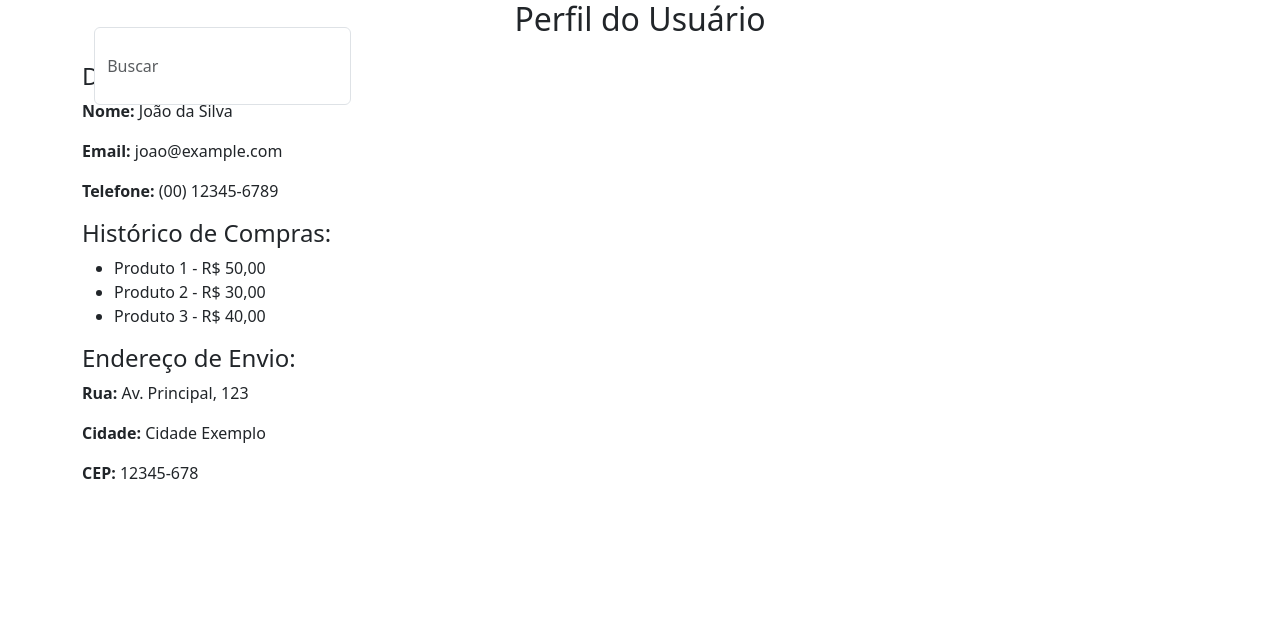
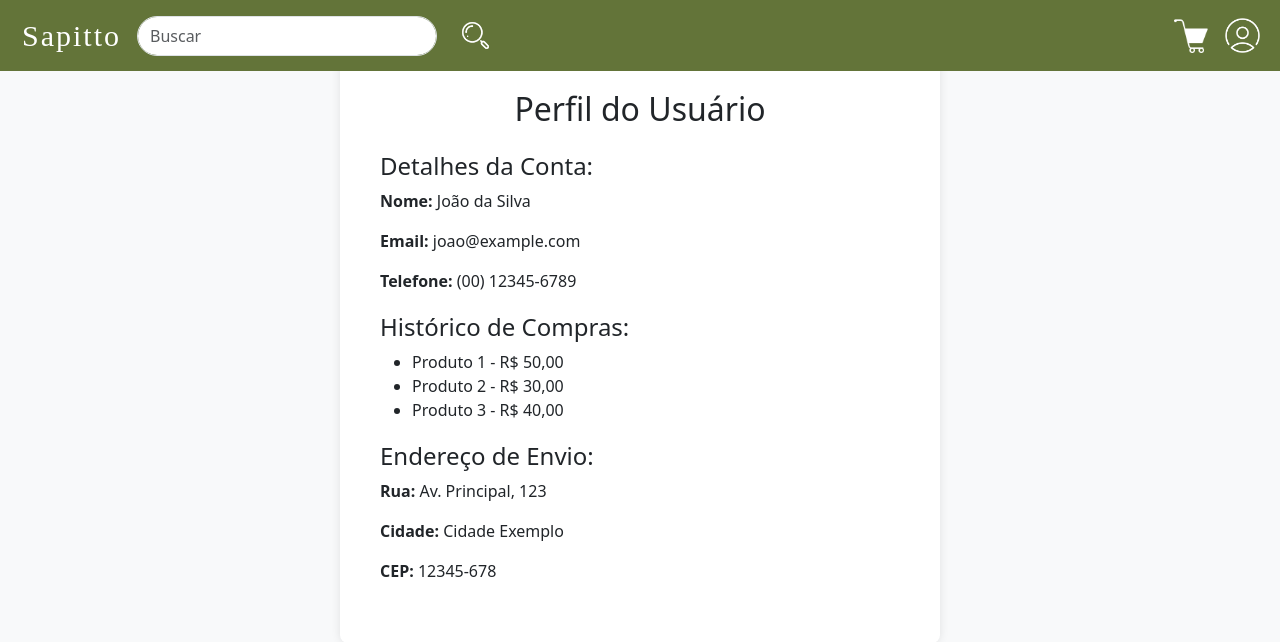
Before and after one commit to Thaynix/sapitto-ecommerce, a Django app: page /usuario/ in a window 1280 px wide. Shown: the top 642 px of the page. Run offline with Django 5.2, Linux system fonts and the light colour scheme; some web fonts are replaced.

Commit message:
:sparkles: feat: adiciona página de usuario e página de carrinho

```diff
--- a/static/css/style.css
+++ b/static/css/style.css
@@ -0,0 +1,110 @@
+
+@font-face {
+    font-family: 'sapitto';
+    src: url(fonts/chatime.otf) format('opentype');
+  }
+
+  .logo-nav {
+    font-family: 'sapitto';
+    font-size: 30px;
+    color: #fff;
+    margin-left: 10px;
+    letter-spacing: 2px;
+
+  }
+
+  /*Navbar*/
+  .custom-navbar-color {
+    background-color: #637439; /* Altere para a cor desejada */
+  }
+
+  .nav-item {
+    color: #fff; /* Altere para a cor desejada */
+  }
+
+
+  /* Largura da barra de rolagem */
+  ::-webkit-scrollbar {
+    width: 0px;
+  }
+
+  .carrinho {
+    height: 35px;
+  }
+
+  .navbar-search {
+    width: 300px;
+    height: 40px;
+    border-radius: 50px;
+    margin: auto;
+  }
+
+  .imgnav {
+    height: 35px;
+    width: 35px;
+
+  }
+
+  /* login*/
+  body {
+    background-color: #f8f9fa;
+  }
+  .login-container {
+    max-width: 400px;
+    margin: auto;
+    padding: 40px;
+    margin-top: 100px;
+    background-color: #fff;
+    border-radius: 8px;
+    box-shadow: 0 0 10px rgba(0, 0, 0, 0.1);
+  }
+  .form-group {
+    margin-bottom: 20px;
+  }
+
+  /* USUARIO */
+
+  body {
+    background-color: #f8f9fa;
+  }
+  .profile-container {
+    max-width: 600px;
+    margin: auto;
+    padding: 40px;
+    margin-top: 50px;
+    background-color: #fff;
+    border-radius: 8px;
+    box-shadow: 0 0 10px rgba(0, 0, 0, 0.1);
+  }
+  .profile-info {
+    margin-bottom: 20px;
+  }
+
+  /* slide*/
+  .carousel {
+  margin-top: 70px;
+
+  }
+
+  .custom-slide {
+  height: 500px; /* Altura desejada em pixels */
+  }
+
+  /*imagem do slide*/
+  .slideimg {
+  width: 300px;
+  height: 500px;
+  object-fit: cover; /*para imagem n ficar esticada, cortando o excesso e deixando bonitinha*/
+  }
+
+  /*CARD | PRODUTOS*/
+  .btncolor {
+  background: #637439;
+  color: #fff;
+  }
+
+  .img-card {
+  width: 300;
+  height: 200px;
+  object-fit: cover;
+  }
```
Also changed, not shown: app/templates/index.html (+56 -0 lines).
